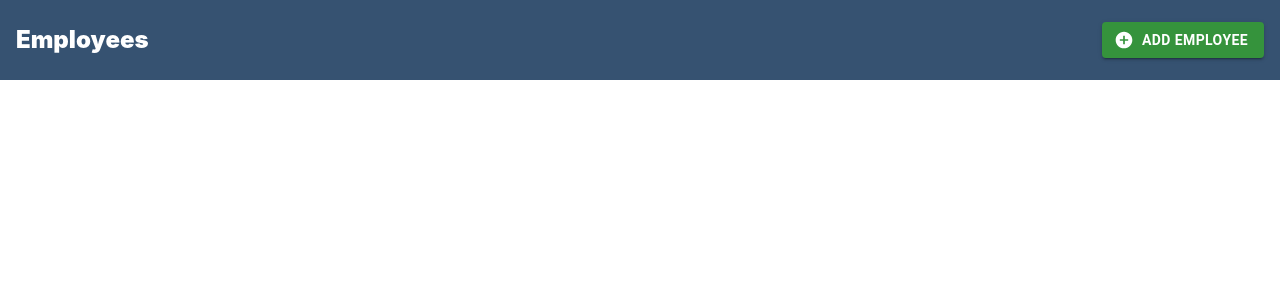
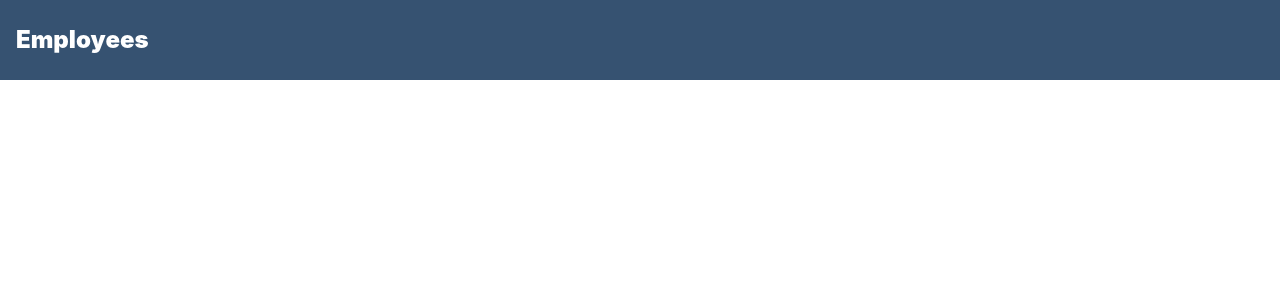
Before and after one commit to jianhong1998/employee-webpage, a React (Create React App) app: page /new-employee in a window 1280 px wide. Shown: the top 300 px of the page. Built offline with nearby package versions, Linux system fonts and the light colour scheme.

Commit message:
minor change on Header

```diff
--- a/src/components/header/header.component.tsx
+++ b/src/components/header/header.component.tsx
@@ -11,13 +11,16 @@ const Header: FC = () => {
                 <div>
                     <h1 className={`text-2xl font-black ${classes.title}`}>Employees</h1>
                 </div>
-                <div>
-                    <AddEmployeeButton />
-                </div>
+                {
+                    document.location.pathname === "/" &&
+                    <div>
+                        <AddEmployeeButton />
+                    </div>
+                }
             </header>
             <Outlet />
         </>
     );
-}
+};
 
 export default Header;
```
